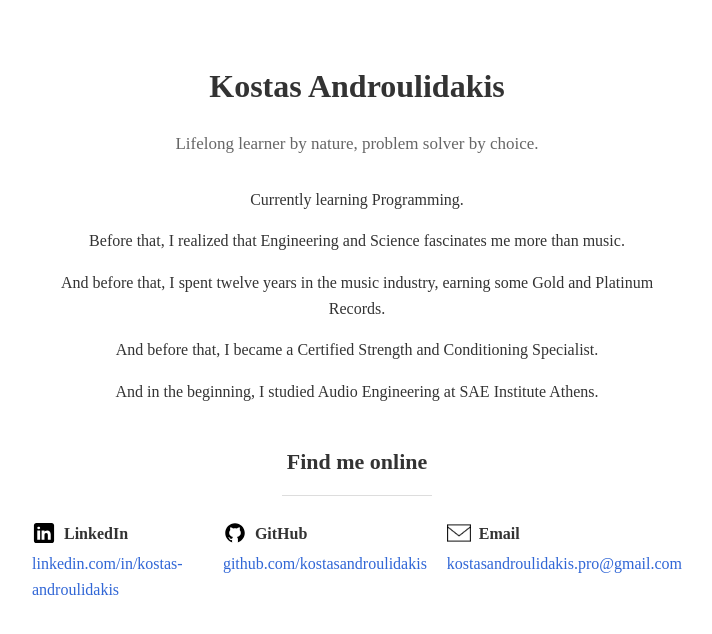
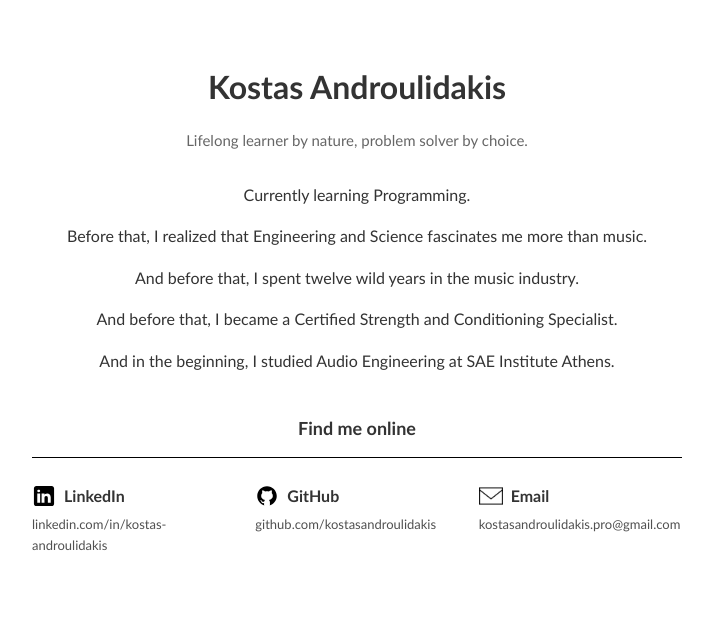
Before and after one commit to KostasAndroulidakis/kostand.com, a plain HTML site: page index.html in a window 1280 px wide. Shown: the whole page, without its empty margins (283-995 px from the left). Drawn offline with Linux system fonts and the light colour scheme.

Commit message:
fix: contact grid width and font size

```diff
--- a/index.html
+++ b/index.html
@@ -18,7 +18,7 @@
 
     <p>Currently learning Programming.</p>
     <p>Before that, I realized that Engineering and Science fascinates me more than music.</p>
-    <p>And before that, I spent twelve years in the music industry, earning some Gold and Platinum Records.</p>
+    <p>And before that, I spent twelve wild years in the music industry.</p>
     <p>And before that, I became a Certified Strength and Conditioning Specialist.</p>
     <p>And in the beginning, I studied Audio Engineering at SAE Institute Athens.</p>
 
--- a/styles.css
+++ b/styles.css
@@ -1,5 +1,5 @@
 body {
-    font-family: "Times New Roman", Times, serif;
+    font-family: "Calibri";
     font-size: 16px;
     line-height: 1.6;
     max-width: 650px;
@@ -15,7 +15,7 @@ h1 {
 }
 
 .subtitle {
-    font-size: 17px;
+    font-size: 15px;
     color: #666; /* Slightly lighter than the main text */
     margin-bottom: 30px; /* Space between subtitle and main content */
     font-weight: normal;
@@ -26,11 +26,12 @@ p {
 }
 
 a {
-    color: #3066d6;
+    color: #505050;
     text-decoration: none;
 }
 
 a:hover {
+    color: #0d0c0c;
     text-decoration: underline;
 }
 
@@ -39,7 +40,7 @@ a:hover {
 }
 
 h2 {
-    font-size: 22px;
+    font-size: 18px;
     margin-bottom: 20px;
     position: relative;
 }
@@ -47,9 +48,9 @@ h2 {
 h2:after {
     content: "";
     display: block;
-    width: 150px;
+    width: 100%;
     height: 1px;
-    background: #ddd;
+    background: #000000;
     margin: 15px auto 0;
 }
 
@@ -83,6 +84,7 @@ h2:after {
 }
 
 .contact-item {
+    font-size: 13px;
     width: 100%;
     box-sizing: border-box;
 }
```
